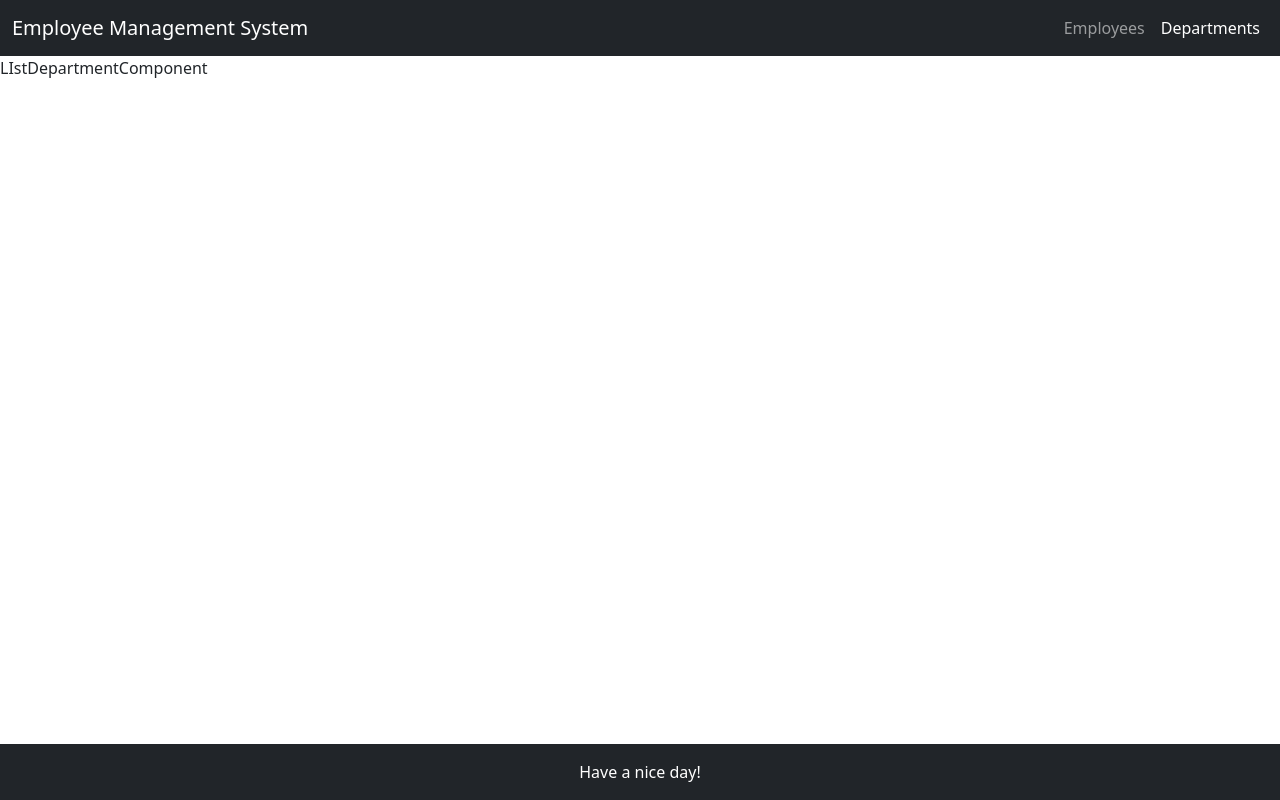
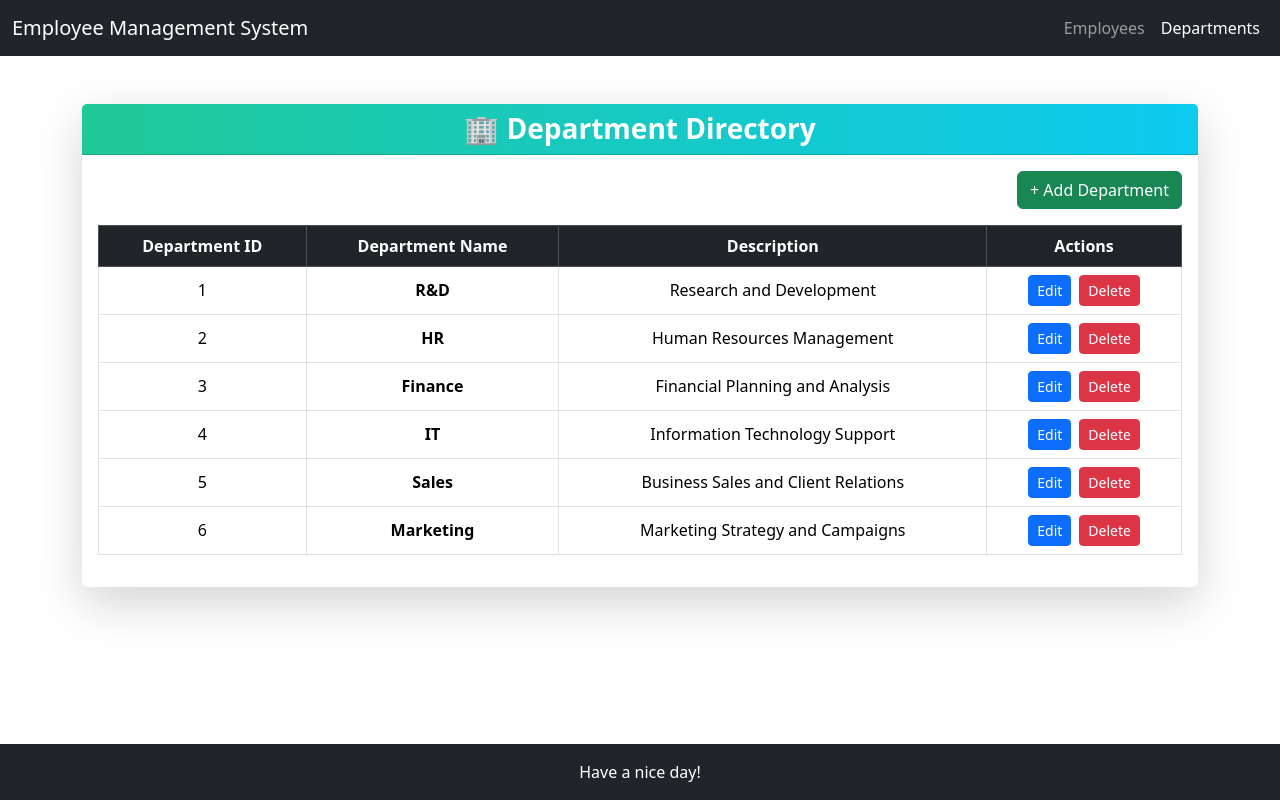
Before and after one commit to riteshregar31/EMS-Frontend, a React (Vite) app: page /departments in a window 1280 px wide. Built offline with nearby package versions, Linux system fonts and the light colour scheme.

Commit message:
designed listdepartment component

```diff
--- a/src/components/LIstDepartmentComponent.jsx
+++ b/src/components/LIstDepartmentComponent.jsx
@@ -1,9 +1,98 @@
-import React from 'react'
+import React, { useState } from "react";
 
-const LIstDepartmentComponent = () => {
+const ListDepartmentComponent = () => {
+  const dummyData = [
+    {
+      id: 1,
+      departmentName: "R&D",
+      departmentDescription: "Research and Development",
+    },
+    {
+      id: 2,
+      departmentName: "HR",
+      departmentDescription: "Human Resources Management",
+    },
+    {
+      id: 3,
+      departmentName: "Finance",
+      departmentDescription: "Financial Planning and Analysis",
+    },
+    {
+      id: 4,
+      departmentName: "IT",
+      departmentDescription: "Information Technology Support",
+    },
+    {
+      id: 5,
+      departmentName: "Sales",
+      departmentDescription: "Business Sales and Client Relations",
+    },
+    {
+      id: 6,
+      departmentName: "Marketing",
+      departmentDescription: "Marketing Strategy and Campaigns",
+    },
+  ];
+
+  const [departments, setDepartments] = useState(dummyData);
+
   return (
-    <div>LIstDepartmentComponent</div>
-  )
-}
+    <div className="container mt-5">
+      <div className="card shadow-lg border-0">
+        <div
+          className="card-header text-center"
+          style={{
+            background: "linear-gradient(90deg, #20c997, #0dcaf0)",
+            color: "#fff",
+          }}
+        >
+          <h3 className="mb-0 fw-bold">🏢 Department Directory</h3>
+        </div>
+        <div className="card-body">
+          <div className="d-flex justify-content-end mb-3">
+            <button className="btn btn-success">+ Add Department</button>
+          </div>
+          <div className="table-responsive">
+            <table className="table table-hover table-bordered align-middle text-center">
+              <thead className="table-dark">
+                <tr>
+                  <th scope="col">Department ID</th>
+                  <th scope="col">Department Name</th>
+                  <th scope="col">Description</th>
+                  <th scope="col">Actions</th>
+                </tr>
+              </thead>
+              <tbody>
+                {departments.length > 0 ? (
+                  departments.map((dept) => (
+                    <tr key={dept.id}>
+                      <td>{dept.id}</td>
+                      <td className="fw-semibold">{dept.departmentName}</td>
+                      <td>{dept.departmentDescription}</td>
+                      <td>
+                        <button className="btn btn-sm btn-primary me-2">
+                          Edit
+                        </button>
+                        <button className="btn btn-sm btn-danger">
+                          Delete
+                        </button>
+                      </td>
+                    </tr>
+                  ))
+                ) : (
+                  <tr>
+                    <td colSpan="4" className="text-center text-muted py-4">
+                      No departments found
+                    </td>
+                  </tr>
+                )}
+              </tbody>
+            </table>
+          </div>
+        </div>
+      </div>
+    </div>
+  );
+};
 
-export default LIstDepartmentComponent
+export default ListDepartmentComponent;
```
